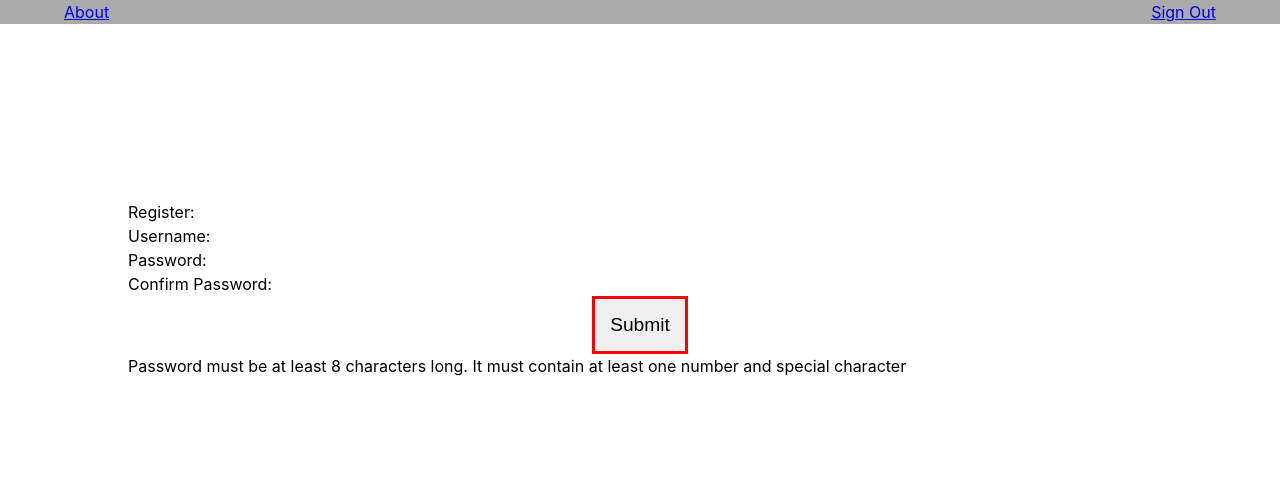
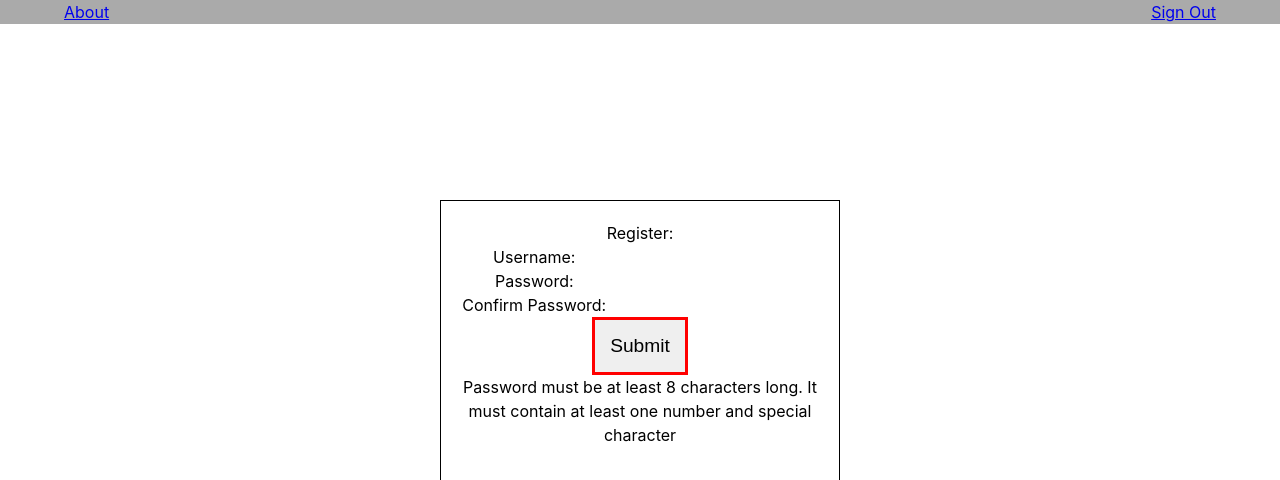
Before and after one commit to tsputzke/cultivate-app, a React (Create React App) app: page /registration in a window 1280 px wide. Shown: the top 480 px of the page. Built offline with nearby package versions, Linux system fonts and the light colour scheme.

Commit message:
Add general syling for errors

```diff
--- a/public/styles.css
+++ b/public/styles.css
@@ -2,6 +2,7 @@
 CSS reset
 Is a short set of CSS rules that resets the styling of all HTML elements to a consistent baseline so the website will look the same on all browsers
 */
+
 
 * {
   margin: 0;
@@ -63,6 +64,10 @@ body {
 
 .form-title {
   text-align: left;
+}
+
+.error {
+  color: red;
 }
 
 button {
@@ -131,13 +136,13 @@ Content styles (Main Module)
   width: 80%;
 }
 
-.registration-section {
+.registration-form {
   padding: 20px;
   text-align: center;
   margin: auto;
   border: 1px solid black;
-  width: 300px;
-  height: 250px;
+  width: 400px;
+  height: 350px;
 }
 
 /* Room  */
@@ -219,7 +224,7 @@ Content styles (Main Module)
   width: 80%;
 }
 
-.add-data-section {
+.add-data-form {
   padding: 20px;
   text-align: center;
   margin: auto;
@@ -267,6 +272,7 @@ table, tr, th, td {
   width: 80%;
 }
 
+
 /* -------------------------------------
 place all the desktop styles above this line
 Responsive styles
```
